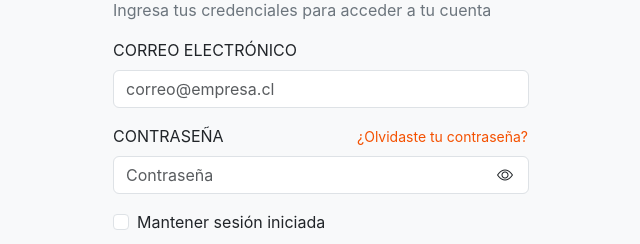
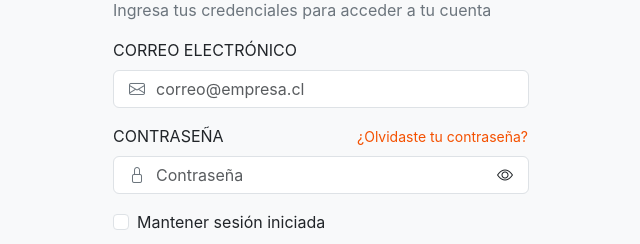
Before and after one commit to VicenteRen/Ferreteria-Los-Maestros-React, a React (Vite) app: page /login in a window 1280 px wide. Shown: the part 186-430 px from the top of the page, without its empty margins (319-959 px from the left). Built offline with nearby package versions, Linux system fonts and the light colour scheme.

Commit message:
feat(auth): agregar iconos de correo y contrasena

```diff
--- a/src/components/molecules/CampoFormulario.tsx
+++ b/src/components/molecules/CampoFormulario.tsx
@@ -10,6 +10,7 @@ interface CampoFormularioProps {
   error?: string;
   onChange: (valor: string) => void;
   mostrarRecuperacion?: boolean;
+  icono?: string;
 }
 
 const CampoFormulario = ({
@@ -21,6 +22,7 @@ const CampoFormulario = ({
   error = "",
   onChange,
   mostrarRecuperacion = false,
+  icono = "",
 }: CampoFormularioProps) => {
   const [mostrarContrasena, setMostrarContrasena] = useState(false);
 
@@ -47,6 +49,13 @@ const CampoFormulario = ({
       </div>
 
       <div className="position-relative">
+        {icono && (
+          <i
+            className={`bi bi-${icono} position-absolute top-50 start-0 translate-middle-y ms-3 text-secondary`}
+            aria-hidden="true"
+          />
+        )}
+
         <input
           id={id}
           type={esContrasena && mostrarContrasena ? "text" : tipo}
@@ -56,7 +65,10 @@ const CampoFormulario = ({
           value={valor}
           placeholder={placeholder}
           onChange={(e) => onChange(e.target.value)}
-          style={esContrasena ? { paddingRight: "65px" } : undefined}
+          style={{
+            paddingLeft: icono ? "42px" : undefined,
+            paddingRight: esContrasena ? "65px" : undefined,
+          }}
         />
 
         {esContrasena && (
--- a/src/components/organism/FormularioLogin.tsx
+++ b/src/components/organism/FormularioLogin.tsx
@@ -100,6 +100,7 @@ const handleContrasenaChange = (valor: string) => {
         placeholder="correo@empresa.cl"
         onChange={handleCorreoChange}
         error={errores.correo}
+        icono="envelope"
       />
 
       <CampoFormulario
@@ -111,6 +112,7 @@ const handleContrasenaChange = (valor: string) => {
         onChange={handleContrasenaChange}
         error={errores.contrasena}
         mostrarRecuperacion
+        icono="lock"
       />
 
       <div className="form-check mb-4">
```
